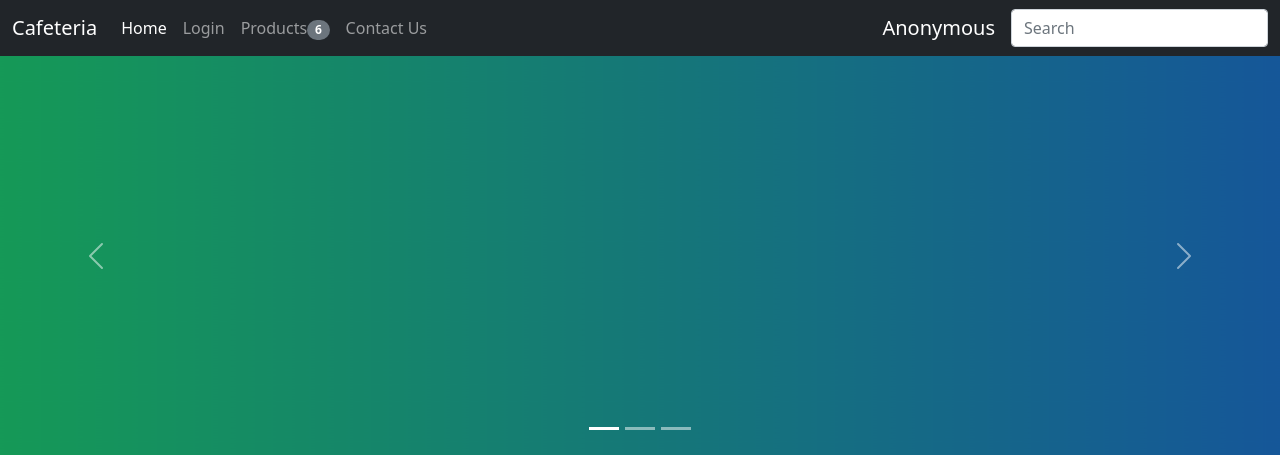
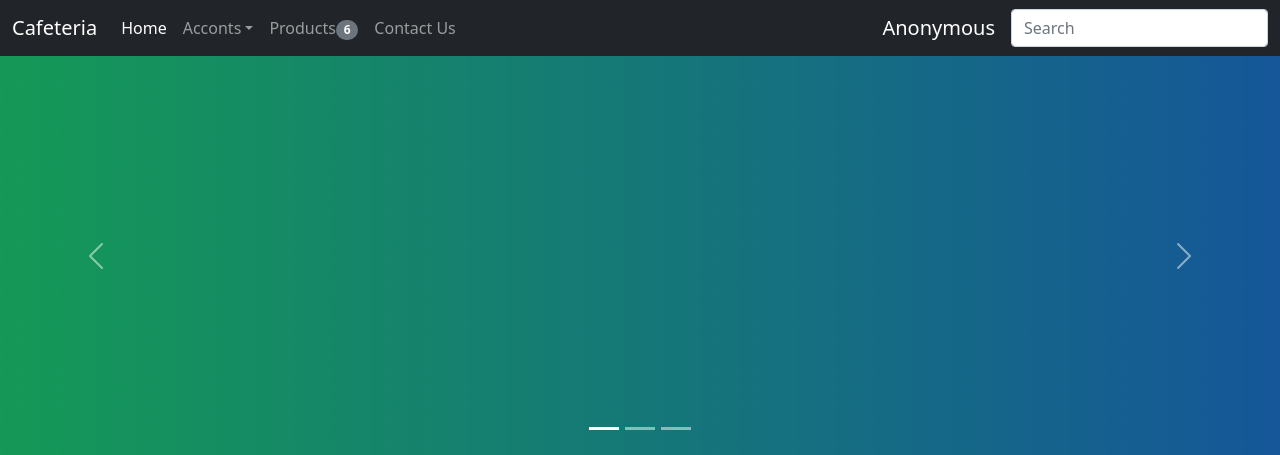
Before and after one commit to Lightl3reaker/Ancient-Cafeteria, a Django app: page / in a window 1280 px wide. Shown: the top 455 px of the page. Run offline with Django 5.2, Linux system fonts and the light colour scheme; data comes from the database, SQL or seed files in the repository; some libraries are stand-ins or nearby versions.

Commit message:
Added Signup

```diff
--- a/templates/base/base.html
+++ b/templates/base/base.html
@@ -27,10 +27,17 @@
                     <a class="nav-link active"
                     href="{% url 'home' %}">Home</a>
                 </li>
-                 <li class="nav-item">
-                    <a class="nav-link" href="{% url 'login' %}">
+                 <li class="nav-item dropdown">
+                    <a class="nav-link dropdown-toggle"
+                    data-bs-toggle="dropdown" type="button">Acconts</a>
+                    <ul class="dropdown-menu">
+                    <li><a class="dropdown-item" href="{% url 'login' %}">
                         Login
-                    </a>
+                    </a></li>
+                    <li><a class="dropdown-item" href="{%url 'signup'%}">
+                        Signup
+                    </a></li>
+                    </ul>
                 </li>
                  <li class="nav-item">
                 <a class="nav-link" href="{% url 'products_view' %}">
```
